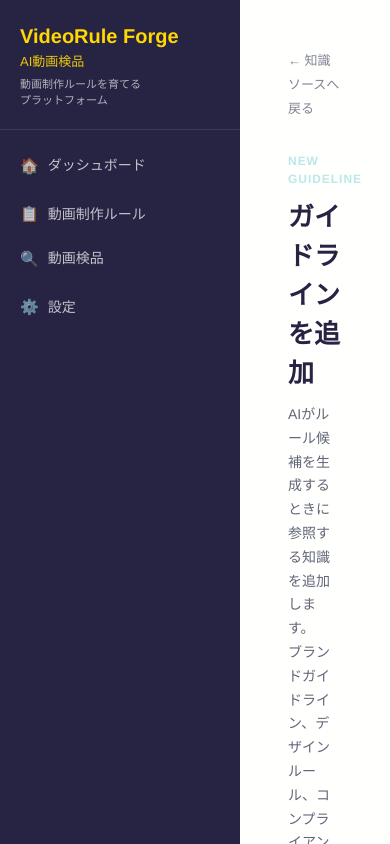
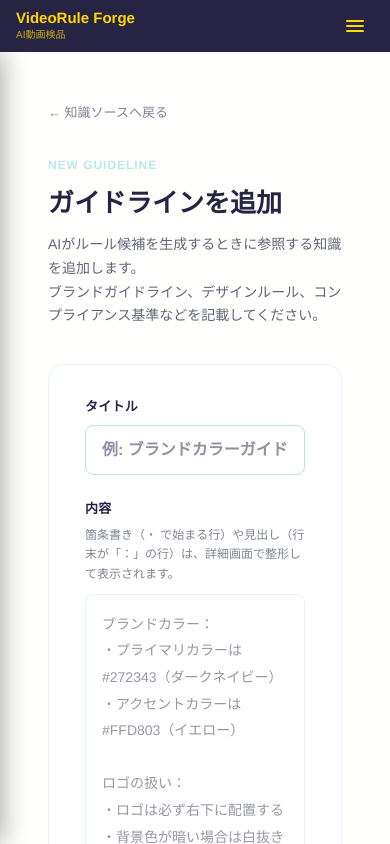
Before and after one commit to otsuyu1025/videorule-forge, a Next.js app: page /guidelines/new in a window 390 px wide. Shown: the top 844 px of the page. Built offline with nearby package versions, Linux system fonts and the light colour scheme.

Commit message:
feat: レスポンシブ対応・サイドバー固定・モバイルハンバーガーメニュー

```diff
--- a/app/globals.css
+++ b/app/globals.css
@@ -31,3 +31,89 @@ body {
 * {
   box-sizing: border-box;
 }
+
+/* ─── レスポンシブレイアウト ──────────────────────────────── */
+
+/* サイドバー: デスクトップは常に fixed 表示 */
+.app-sidebar {
+  position: fixed;
+  left: 0;
+  top: 0;
+  height: 100vh;
+  z-index: 200;
+  transition: transform 0.25s ease;
+  overflow-y: auto;
+}
+
+/* メインコンテンツ: サイドバー幅分だけ右にずらす */
+.app-main {
+  margin-left: 240px;
+  min-height: 100vh;
+  background: #FFFFFE;
+}
+
+/* モバイルヘッダー (デスクトップでは非表示) */
+.mobile-header {
+  display: none;
+}
+
+/* オーバーレイ */
+.sidebar-overlay {
+  display: none;
+  position: fixed;
+  inset: 0;
+  background: rgba(0, 0, 0, 0.55);
+  z-index: 199;
+}
+
+/* ─── スマホ (767px 以下) ───────────────────────────────── */
+@media (max-width: 767px) {
+  /* サイドバー: 非表示状態 (左に隠れている) */
+  .app-sidebar {
+    top: 52px;
+    height: calc(100vh - 52px);
+    transform: translateX(-100%);
+    box-shadow: 4px 0 24px rgba(0, 0, 0, 0.3);
+  }
+
+  /* サイドバー: 開いた状態 */
+  .app-sidebar.sidebar-open {
+    transform: translateX(0);
+  }
+
+  /* メインコンテンツ: サイドバー分の余白なし、モバイルヘッダー分だけ下げる */
+  .app-main {
+    margin-left: 0;
+    padding-top: 52px;
+  }
+
+  /* モバイルヘッダー表示 */
+  .mobile-header {
+    display: flex;
+    align-items: center;
+    justify-content: space-between;
+    position: fixed;
+    top: 0;
+    left: 0;
+    right: 0;
+    height: 52px;
+    background: #272343;
+    padding: 0 16px;
+    z-index: 201;
+  }
+
+  /* オーバーレイ: open 時だけ表示 */
+  .sidebar-overlay.overlay-open {
+    display: block;
+  }
+}
+
+/* ─── タブレット (768px 〜 1023px) ───────────────────────── */
+@media (min-width: 768px) and (max-width: 1023px) {
+  .app-sidebar {
+    width: 200px !important;
+  }
+  .app-main {
+    margin-left: 200px;
+  }
+}
--- a/app/layout.tsx
+++ b/app/layout.tsx
@@ -15,12 +15,12 @@ export default function RootLayout({
   return (
     <html lang="ja">
       <body style={{ margin: 0, background: '#FFFFFE' }}>
-        <div style={{ display: 'flex', minHeight: '100vh' }}>
-          <Sidebar />
-          <main style={{ flex: 1, overflowY: 'auto', background: '#FFFFFE' }}>
-            {children}
-          </main>
-        </div>
+        {/* Sidebar はクライアントコンポーネント。モバイルヘッダーも内包 */}
+        <Sidebar />
+        {/* メインコンテンツ: app-main クラスでレスポンシブ margin を制御 */}
+        <main className="app-main">
+          {children}
+        </main>
       </body>
     </html>
   )
--- a/components/Sidebar.tsx
+++ b/components/Sidebar.tsx
@@ -2,12 +2,43 @@
 
 import Link from 'next/link'
 import { usePathname } from 'next/navigation'
+import { useState, useEffect } from 'react'
+
+const navItems = [
+  { href: '/', label: 'ダッシュボード', icon: '🏠' },
+  { href: '/production-rules', label: '動画制作ルール', icon: '📋', isSection: true },
+  { href: '/inspections', label: '動画検品', icon: '🔍' },
+  { href: '/settings', label: '設定', icon: '⚙️' },
+]
+
+const subItems = [
+  { href: '/production-rules/sources', label: '知識ソース', icon: '🗂️' },
+  { href: '/production-rules/candidates', label: 'ルール候補', icon: '💡' },
+  { href: '/production-rules/rules', label: 'ルール管理', icon: '✅' },
+]
 
 export default function Sidebar() {
   const pathname = usePathname()
+  const [isOpen, setIsOpen] = useState(false)
+  const [isMobile, setIsMobile] = useState(false)
+
+  // 画面幅の監視
+  useEffect(() => {
+    const check = () => setIsMobile(window.innerWidth < 768)
+    check()
+    window.addEventListener('resize', check)
+    return () => window.removeEventListener('resize', check)
+  }, [])
+
+  // ルート変更でモバイルメニューを閉じる
+  useEffect(() => {
+    if (isMobile) setIsOpen(false)
+  }, [pathname, isMobile])
 
   const isActive = (href: string) =>
     href === '/' ? pathname === '/' : pathname.startsWith(href)
+
+  const isProductionRulesSection = pathname.startsWith('/production-rules')
 
   const linkStyle = (href: string): React.CSSProperties => ({
     display: 'flex',
@@ -39,22 +70,20 @@ export default function Sidebar() {
     transition: 'all 0.1s',
   })
 
-  const isProductionRulesSection =
-    pathname.startsWith('/production-rules')
-
-  return (
-    <nav style={{
+  const sidebarNav = (
+    <nav
+      className={`app-sidebar${isOpen ? ' sidebar-open' : ''}`}
+      style={{
         width: 240,
-      minHeight: '100vh',
         background: '#272343',
         display: 'flex',
         flexDirection: 'column',
         flexShrink: 0,
-    }}>
-      <div style={{
-        padding: '24px 20px 20px',
-        borderBottom: '1px solid rgba(255,255,255,0.1)',
-      }}>
+      }}
+    >
+      {/* ブランドロゴ (デスクトップのみ表示 / モバイルはヘッダーに表示) */}
+      {!isMobile && (
+        <div style={{ padding: '24px 20px 20px', borderBottom: '1px solid rgba(255,255,255,0.1)' }}>
           <div style={{ color: '#FFD803', fontSize: 20, fontWeight: 700, lineHeight: 1.2, marginBottom: 4 }}>
             VideoRule Forge
           </div>
@@ -65,8 +94,10 @@ export default function Sidebar() {
             動画制作ルールを育てる<br />プラットフォーム
           </div>
         </div>
+      )}
 
-      <div style={{ padding: '16px 8px', flex: 1 }}>
+      {/* ナビゲーション */}
+      <div style={{ padding: '16px 8px', flex: 1, overflowY: 'auto' }}>
         <Link href="/" style={linkStyle('/')}>
           <span style={{ fontSize: 15 }}>🏠</span>
           ダッシュボード
@@ -94,18 +125,12 @@ export default function Sidebar() {
               marginTop: 2,
               marginBottom: 2,
             }}>
-              <Link href="/production-rules/sources" style={subLinkStyle('/production-rules/sources')}>
-                <span style={{ fontSize: 13 }}>🗂️</span>
-                知識ソース
+              {subItems.map(item => (
+                <Link key={item.href} href={item.href} style={subLinkStyle(item.href)}>
+                  <span style={{ fontSize: 13 }}>{item.icon}</span>
+                  {item.label}
                 </Link>
-              <Link href="/production-rules/candidates" style={subLinkStyle('/production-rules/candidates')}>
-                <span style={{ fontSize: 13 }}>💡</span>
-                ルール候補
-              </Link>
-              <Link href="/production-rules/rules" style={subLinkStyle('/production-rules/rules')}>
-                <span style={{ fontSize: 13 }}>✅</span>
-                ルール管理
-              </Link>
+              ))}
             </div>
           )}
         </div>
@@ -131,4 +156,62 @@ export default function Sidebar() {
       </div>
     </nav>
   )
+
+  return (
+    <>
+      {/* ── モバイルヘッダー ─────────────────────────────── */}
+      <header className="mobile-header">
+        {/* ブランド名 */}
+        <div>
+          <div style={{ color: '#FFD803', fontSize: 15, fontWeight: 700, lineHeight: 1.1 }}>
+            VideoRule Forge
+          </div>
+          <div style={{ color: 'rgba(255,216,3,0.75)', fontSize: 10 }}>AI動画検品</div>
+        </div>
+
+        {/* ハンバーガーボタン */}
+        <button
+          onClick={() => setIsOpen(prev => !prev)}
+          aria-label={isOpen ? 'メニューを閉じる' : 'メニューを開く'}
+          style={{
+            background: 'transparent',
+            border: 'none',
+            cursor: 'pointer',
+            padding: 8,
+            display: 'flex',
+            flexDirection: 'column',
+            gap: 5,
+            alignItems: 'center',
+            justifyContent: 'center',
+          }}
+        >
+          {/* ハンバーガーアイコン (3本線 → × に変化) */}
+          {isOpen ? (
+            /* × アイコン */
+            <svg width="22" height="22" viewBox="0 0 22 22" fill="none">
+              <line x1="4" y1="4" x2="18" y2="18" stroke="#FFD803" strokeWidth="2.2" strokeLinecap="round"/>
+              <line x1="18" y1="4" x2="4" y2="18" stroke="#FFD803" strokeWidth="2.2" strokeLinecap="round"/>
+            </svg>
+          ) : (
+            /* ☰ アイコン */
+            <svg width="22" height="22" viewBox="0 0 22 22" fill="none">
+              <line x1="3" y1="6" x2="19" y2="6" stroke="#FFD803" strokeWidth="2" strokeLinecap="round"/>
+              <line x1="3" y1="11" x2="19" y2="11" stroke="#FFD803" strokeWidth="2" strokeLinecap="round"/>
+              <line x1="3" y1="16" x2="19" y2="16" stroke="#FFD803" strokeWidth="2" strokeLinecap="round"/>
+            </svg>
+          )}
+        </button>
+      </header>
+
+      {/* ── オーバーレイ (モバイルでメニューが開いたとき) ── */}
+      <div
+        className={`sidebar-overlay${isOpen ? ' overlay-open' : ''}`}
+        onClick={() => setIsOpen(false)}
+        aria-hidden="true"
+      />
+
+      {/* ── サイドバー本体 ─────────────────────────────── */}
+      {sidebarNav}
+    </>
+  )
 }
```
Lines whose indentation alone changed are shown as unchanged.
